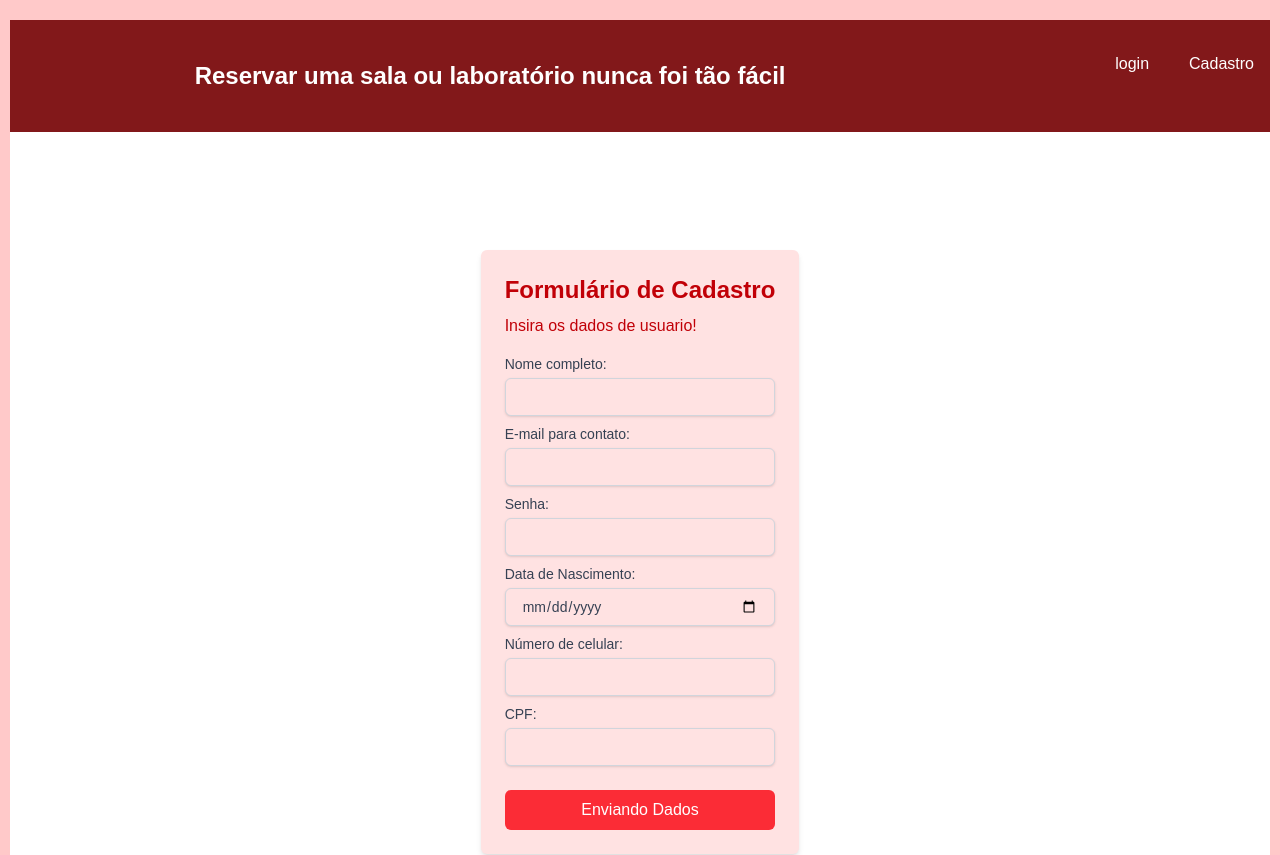
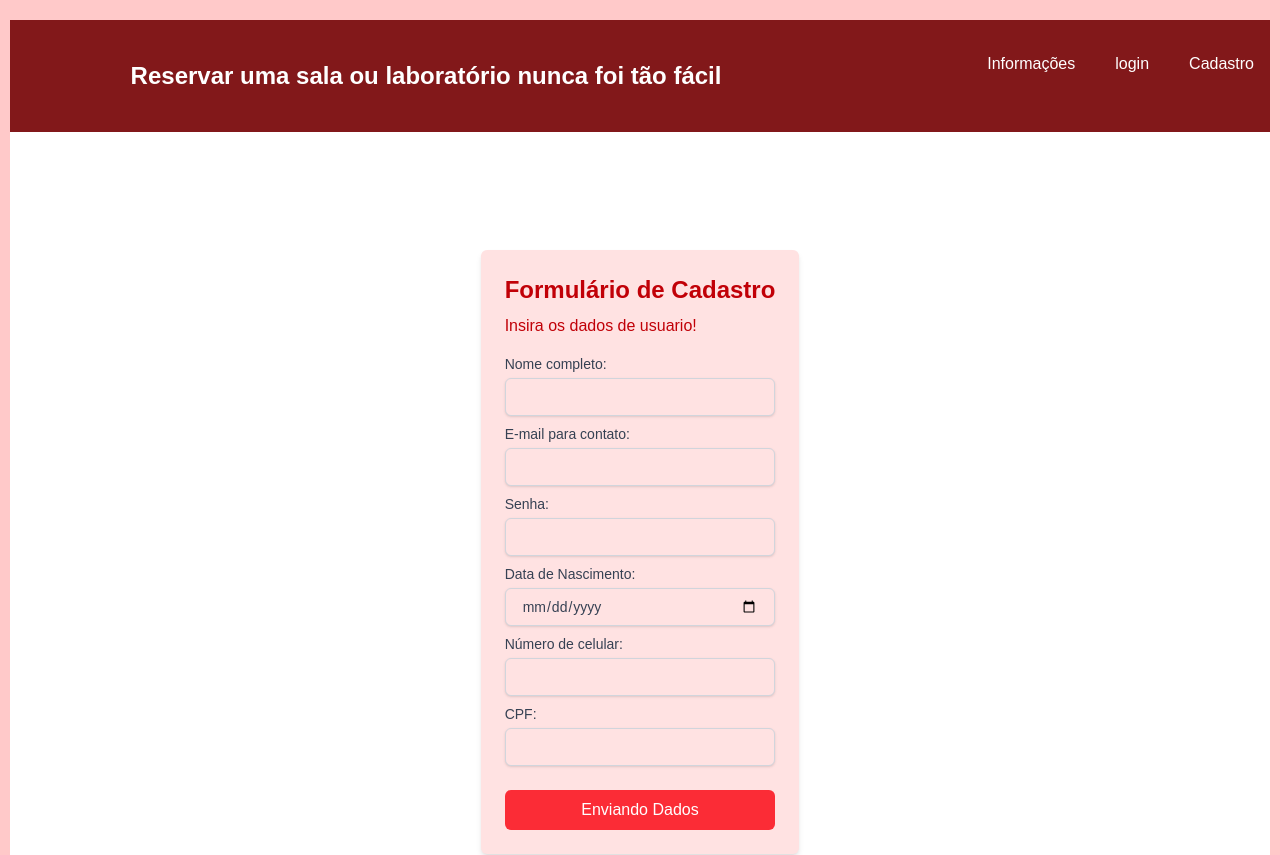
Before and after one commit to pedrohenriqueminarelli/Projeto_DS_Vep26-Reserva_de_Lab, a Next.js app in the folder next-projeto/: page /cadUsuario in a window 1280 px wide. Shown: the top 855 px of the page. Built offline with nearby package versions, Linux system fonts and the light colour scheme.

Commit message:
botão de informações

```diff
--- a/next-projeto/src/app/(publico)/componentesPublicos/HeaderPublico/index.tsx
+++ b/next-projeto/src/app/(publico)/componentesPublicos/HeaderPublico/index.tsx
@@ -13,6 +13,9 @@ export function HeaderPublico(){
       <nav>
         <ul className="flex items-center justify-center gap-10 px-2 py-4">
           <li>
+            <Link href="\">Informações</Link>
+          </li>
+          <li>
             <Link href="/login">login</Link>
           </li>
           <li>
```
